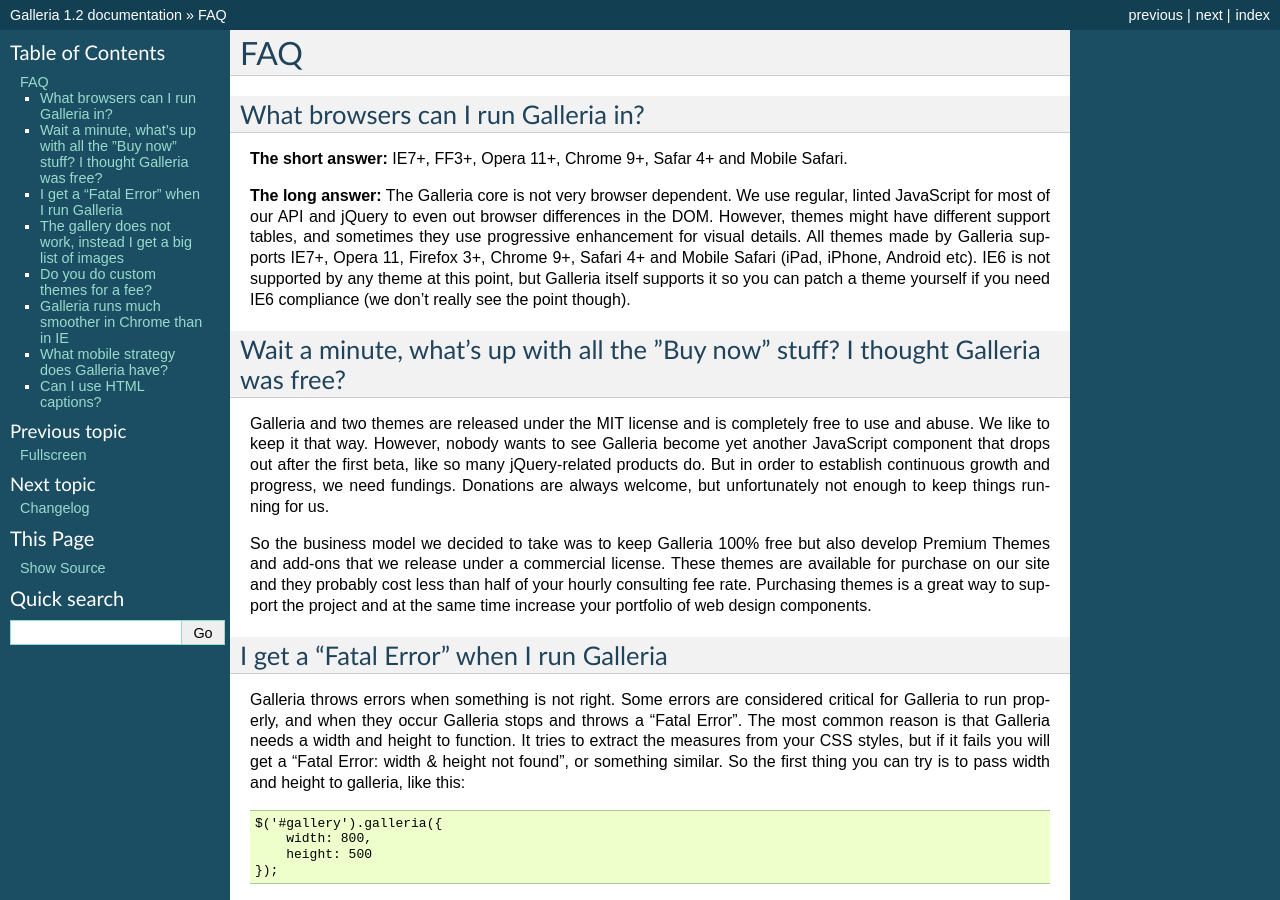
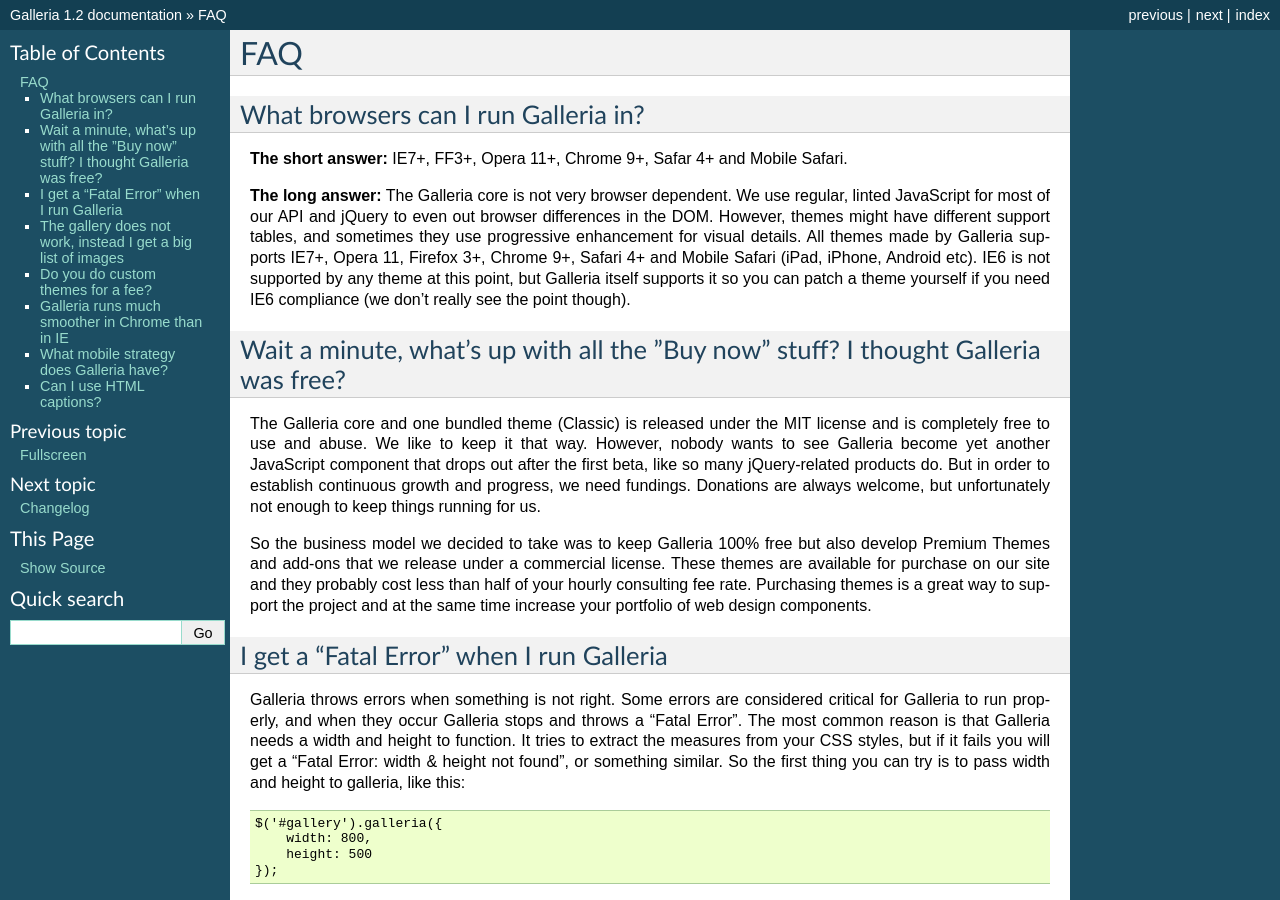
Before and after one commit to GalleriaJS/galleria, a Sphinx documentation site: the page built from docs/references/faq.rst, in a window 1280 px wide and 900 px high. Built offline with Sphinx 7.4.7, drawn with Linux system fonts in a browser that asks for light colours.

Commit message:
adjusted F.A.Q

```diff
--- a/docs/references/faq.rst
+++ b/docs/references/faq.rst
@@ -13,7 +13,7 @@
 Wait a minute, what’s up with all the ”Buy now” stuff? I thought Galleria was free?
 -----------------------------------------------------------------------------------
 
-Galleria and two themes are released under the MIT license and is completely free to use and abuse. We like to keep it that way. However, nobody wants to see Galleria become yet another JavaScript component that drops out after the first beta, like so many jQuery-related products do. But in order to establish continuous growth and progress, we need fundings. Donations are always welcome, but unfortunately not enough to keep things running for us.
+The Galleria core and one bundled theme (Classic) is released under the MIT license and is completely free to use and abuse. We like to keep it that way. However, nobody wants to see Galleria become yet another JavaScript component that drops out after the first beta, like so many jQuery-related products do. But in order to establish continuous growth and progress, we need fundings. Donations are always welcome, but unfortunately not enough to keep things running for us.
 
 So the business model we decided to take was to keep Galleria 100% free but also develop Premium Themes and add-ons that we release under a commercial license. These themes are available for purchase on our site and they probably cost less than half of your hourly consulting fee rate. Purchasing themes is a great way to support the project and at the same time increase your portfolio of web design components.
 
```
